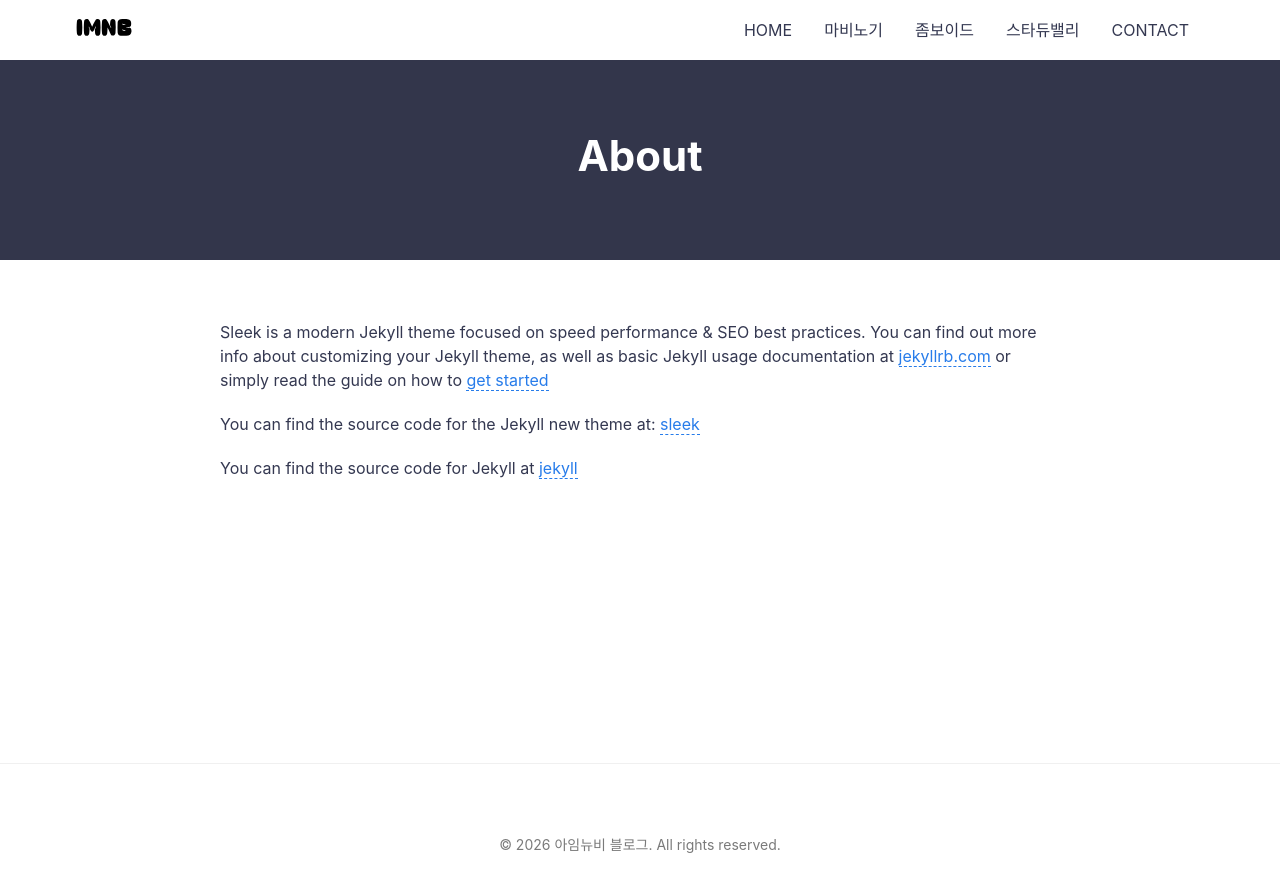
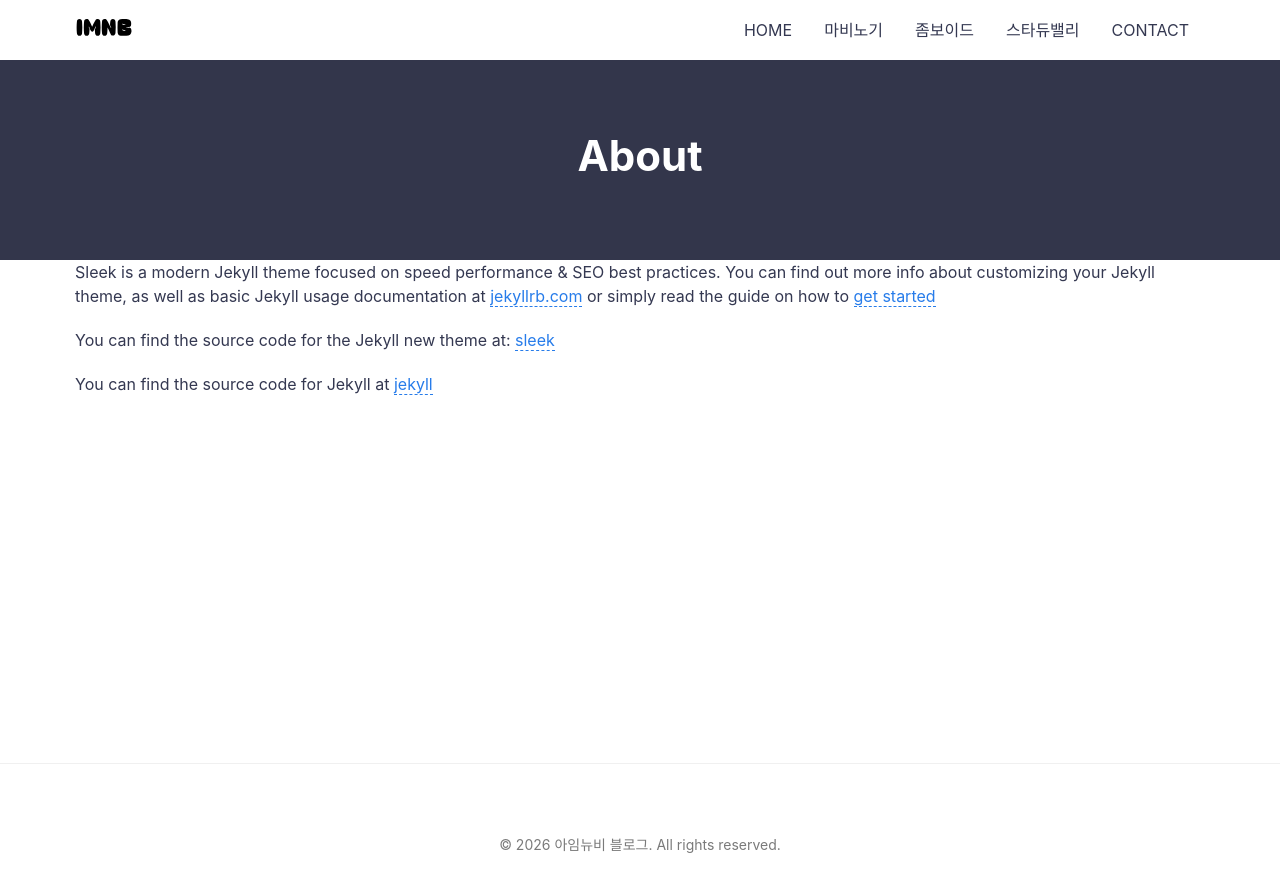
Before and after one commit to kitchpeach/imnewbie_blog, a Jekyll site: the page built from about.md, in a window 1280 px wide. Shown: the top 892 px of the page. Built offline with Jekyll 4.4.1, drawn with Linux system fonts in a browser that asks for light colours.

Commit message:
Update page.html

```diff
--- a/_layouts/page.html
+++ b/_layouts/page.html
@@ -27,7 +27,7 @@ layout: compress
     <main class="site__content">
 
       <div class="container">
-        <div class="page-content">
+        <div>
 
           {{ content }}
 
```
